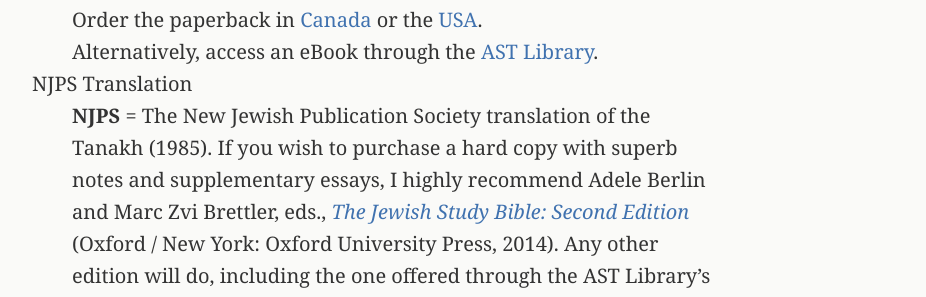
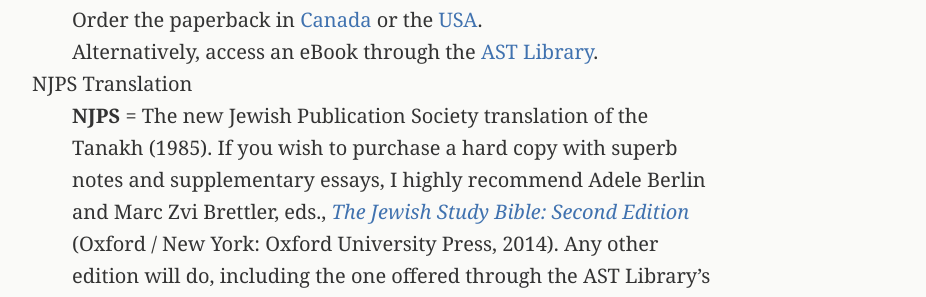
Before and after one commit to danieldriver/danieldriver.github.io, a Jekyll site: the page built from _pages/hb-3112.md, in a window 1280 px wide and 900 px high, scrolled down 906 px. Shown: the part 158-455 px from the top of the window, without its empty margins (266-1192 px from the left). Built offline with Jekyll 4.4.1, drawn with Linux system fonts in a browser that asks for light colours; a script that is not in the unit is left out.

Commit message:
change cap

```diff
--- a/_pages/hb-3112.md
+++ b/_pages/hb-3112.md
@@ -33,7 +33,7 @@
 : Alternatively, access an eBook through the [AST Library](https://ebookcentral.proquest.com/lib/astheology/detail.action?docID=4895035).
 
 NJPS Translation
-: **NJPS** = The New Jewish Publication Society translation of the Tanakh (1985). If you wish to purchase a hard copy with superb notes and supplementary essays, I highly recommend Adele Berlin and Marc Zvi Brettler, eds., [*The Jewish Study Bible: Second Edition*](https://amzn.to/36BBqNw) (Oxford / New York: Oxford University Press, 2014). Any other edition will do, including the one offered through the AST Library's subscription to [http://www.oxfordbiblicalstudies.com.ezproxy.astheology.ns.ca:2048/article/book/obso-9780195297515/obso-9780195297515-chapter-27](Oxford Biblical Studies Online).
+: **NJPS** = The new Jewish Publication Society translation of the Tanakh (1985). If you wish to purchase a hard copy with superb notes and supplementary essays, I highly recommend Adele Berlin and Marc Zvi Brettler, eds., [*The Jewish Study Bible: Second Edition*](https://amzn.to/36BBqNw) (Oxford / New York: Oxford University Press, 2014). Any other edition will do, including the one offered through the AST Library's subscription to [http://www.oxfordbiblicalstudies.com.ezproxy.astheology.ns.ca:2048/article/book/obso-9780195297515/obso-9780195297515-chapter-27](Oxford Biblical Studies Online).
 
 {% include recommended.md %}
 
```
